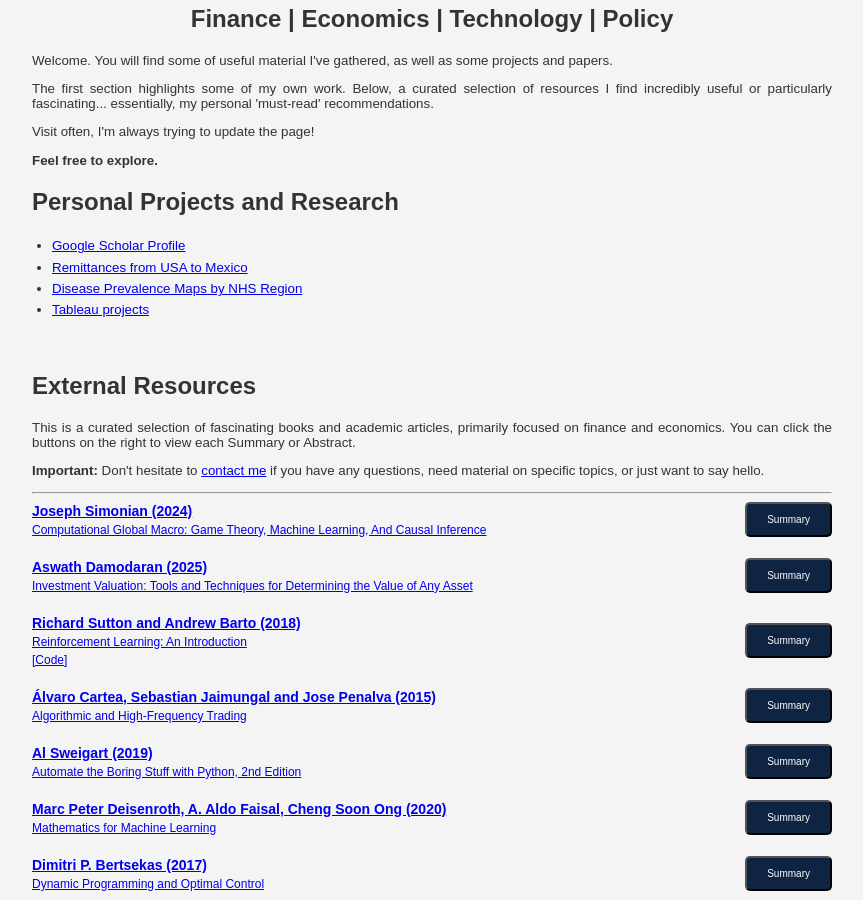
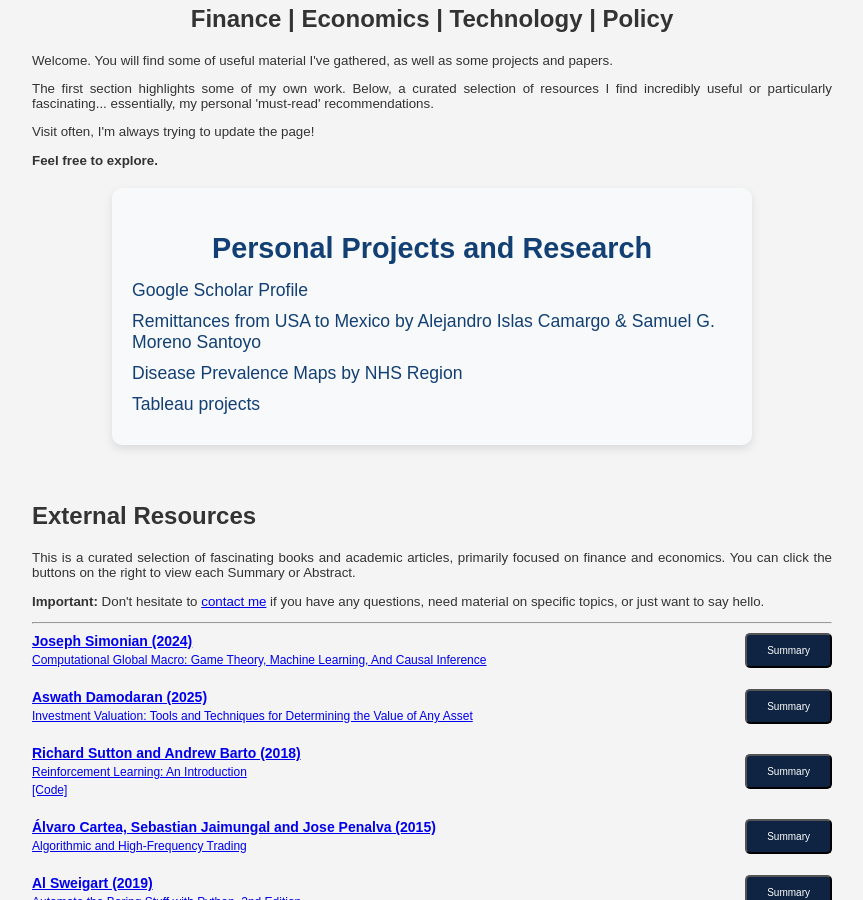
Before and after one commit to GregSom-MSc/GregSom-MSc.github.io, a Jekyll site: the page built from research.html, in a window 1280 px wide and 900 px high, scrolled down 313 px. Shown: the whole window, without its empty margins (208-1071 px from the left). Built offline with Jekyll 4.4.1, drawn with Linux system fonts in a browser that asks for light colours.

Commit message:
Update research.html

```diff
--- a/research.html
+++ b/research.html
@@ -23,19 +23,15 @@
             <p><b>Feel free to explore.</b></p>
         </div>
 
-        <h2>Personal Projects and Research</h2>
-        <ul style="text-align: justify; font-size: smaller; line-height: 1.6; padding-left: 20px;">
-
-            <li><a href="https://scholar.google.com/citations?user=cXjzSawAAAAJ&hl=es" target="_blank">Google Scholar Profile</a></li>
-
-            <li><a href="https://econoquantum.cucea.udg.mx/index.php/EQ/article/view/113" target="_blank">Remittances from USA to Mexico</a></li>
-
-            <li><a href="https://gregsom-msc.github.io/Bubble_Maps_SG23/" target="_blank">Disease Prevalence Maps by NHS Region</a></li>
-
-            <li><a href="https://public.tableau.com/app/profile/samuel5241/vizzes" target="_blank">Tableau projects</a></li>
-        </div>
-        </ul>
-
+        <section class="research-section">
+            <h2 class="section-title">Personal Projects and Research</h2>
+            <ul class="research-list">
+                <li><a href="#" target="_blank">Google Scholar Profile</a></li>
+                <li><a href="#" target="_blank">Remittances from USA to Mexico by Alejandro Islas Camargo & Samuel G. Moreno Santoyo</a></li>
+                <li><a href="#" target="_blank">Disease Prevalence Maps by NHS Region</a></li>
+                <li><a href="#" target="_blank">Tableau projects</a></li>
+            </ul>
+        </section>
         <br>
 
         <h2>External Resources</h2>
```
